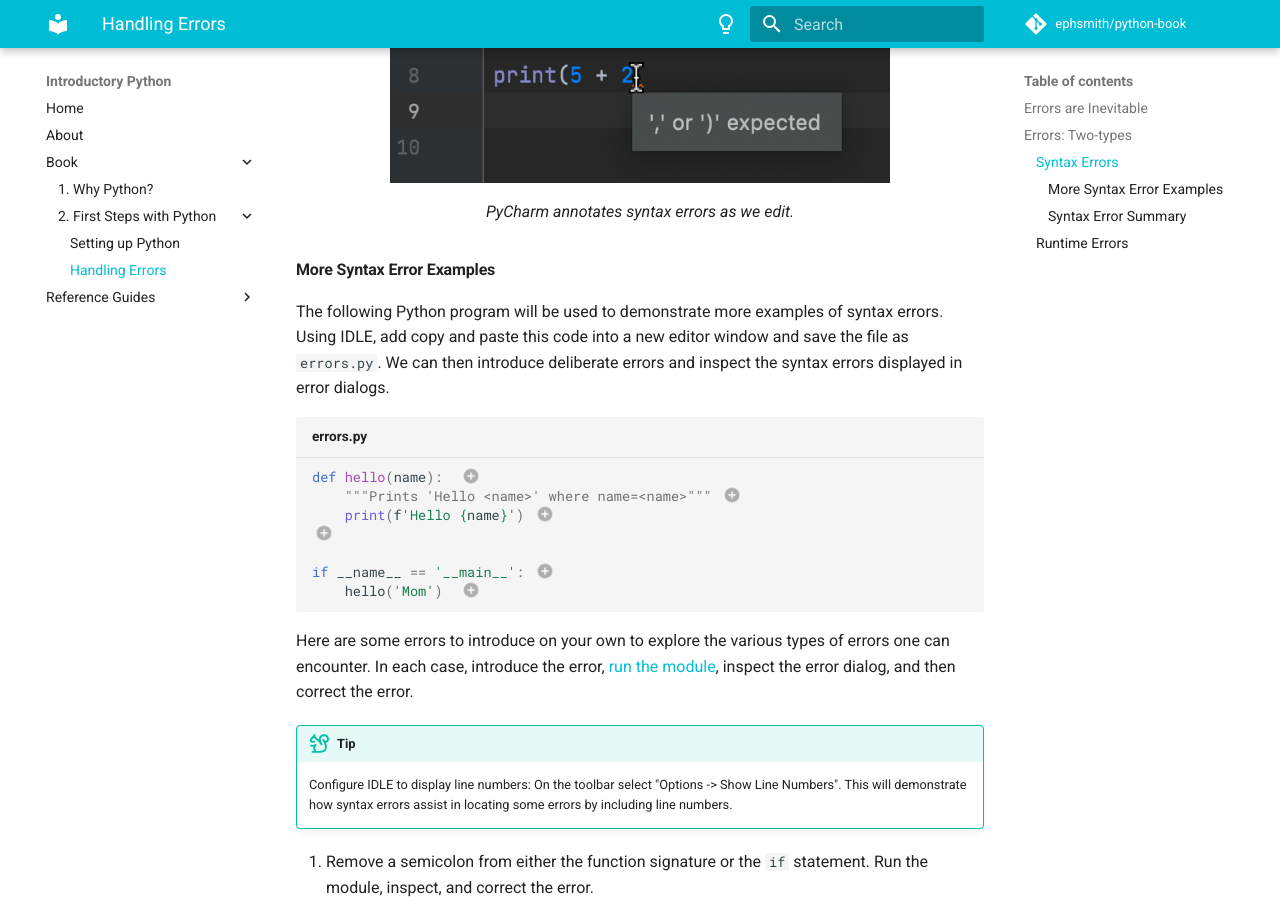
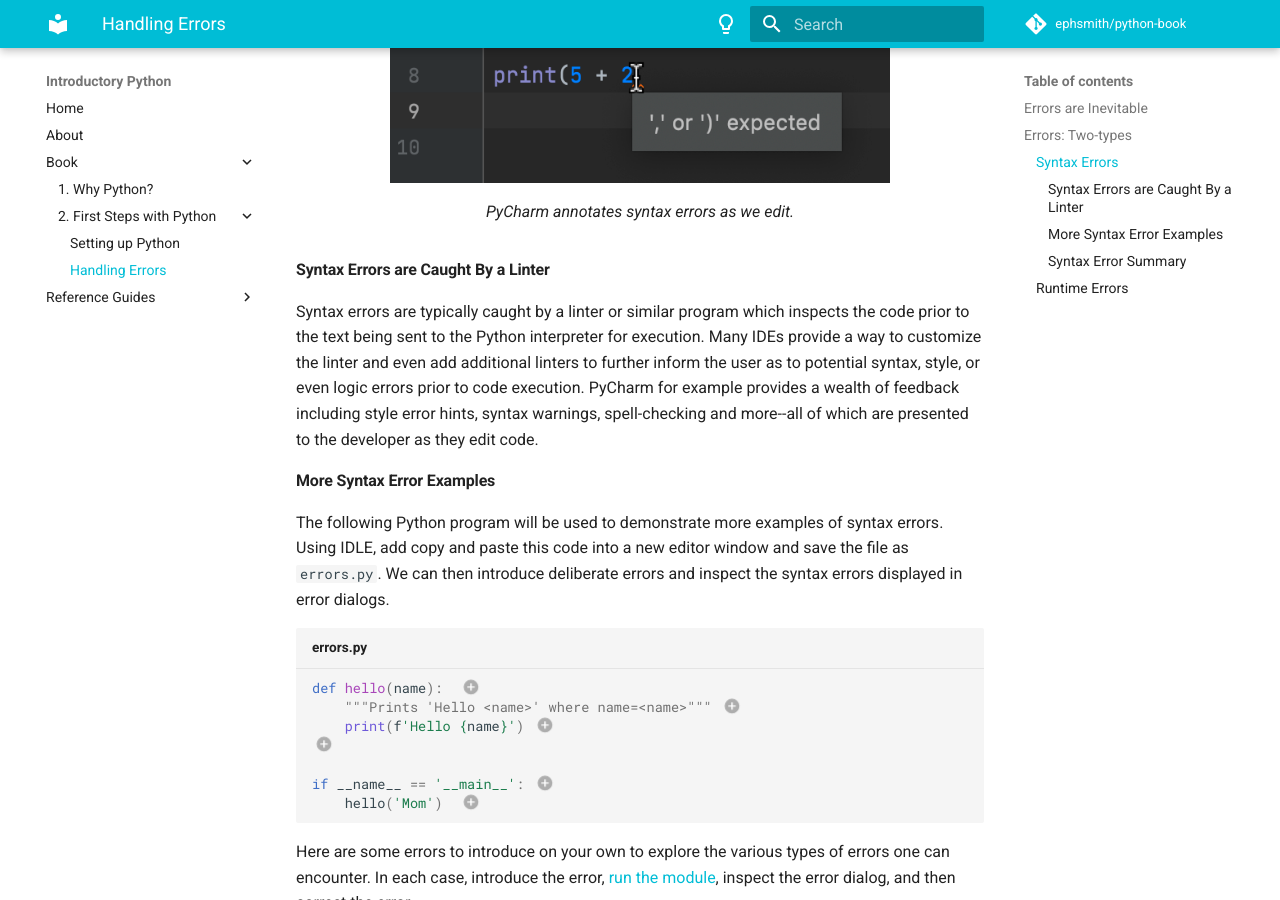
Before and after one commit to ephsmith/python-book, an MkDocs documentation site: the page built from docs/02-interpreting-errors.md, in a window 1280 px wide and 900 px high, scrolled down 2406 px. Built offline with MkDocs 1.6.1 and Material for MkDocs 9.7.7, drawn with Linux system fonts in a browser that asks for light colours; comment, search, counter and statistics services are not loaded.

Commit message:
Errors: More additions.  Description of linters added.

```diff
--- a/docs/02-interpreting-errors.md
+++ b/docs/02-interpreting-errors.md
@@ -72,6 +72,16 @@ annotate the error with a red squiggle line along with a hover tooltip.
 <figcaption>PyCharm annotates syntax errors as we edit.</figcaption>
 </figure>
 
+#### Syntax Errors are Caught By a Linter
+Syntax errors are typically caught by a linter or similar program which inspects the
+code prior to the text being sent to the Python interpreter for execution. Many IDEs
+provide a way to customize the linter and even add additional linters to further
+inform the user as to potential syntax, style, or even logic errors prior to code
+execution. PyCharm for example provides a wealth of feedback including style error
+hints, syntax warnings, spell-checking and more--all of which are presented to the
+developer as they edit code.
+
+
 #### More Syntax Error Examples
 The following Python program will be used to demonstrate more examples of syntax
 errors. Using IDLE, add copy and paste this code into a new editor window and save the
```
